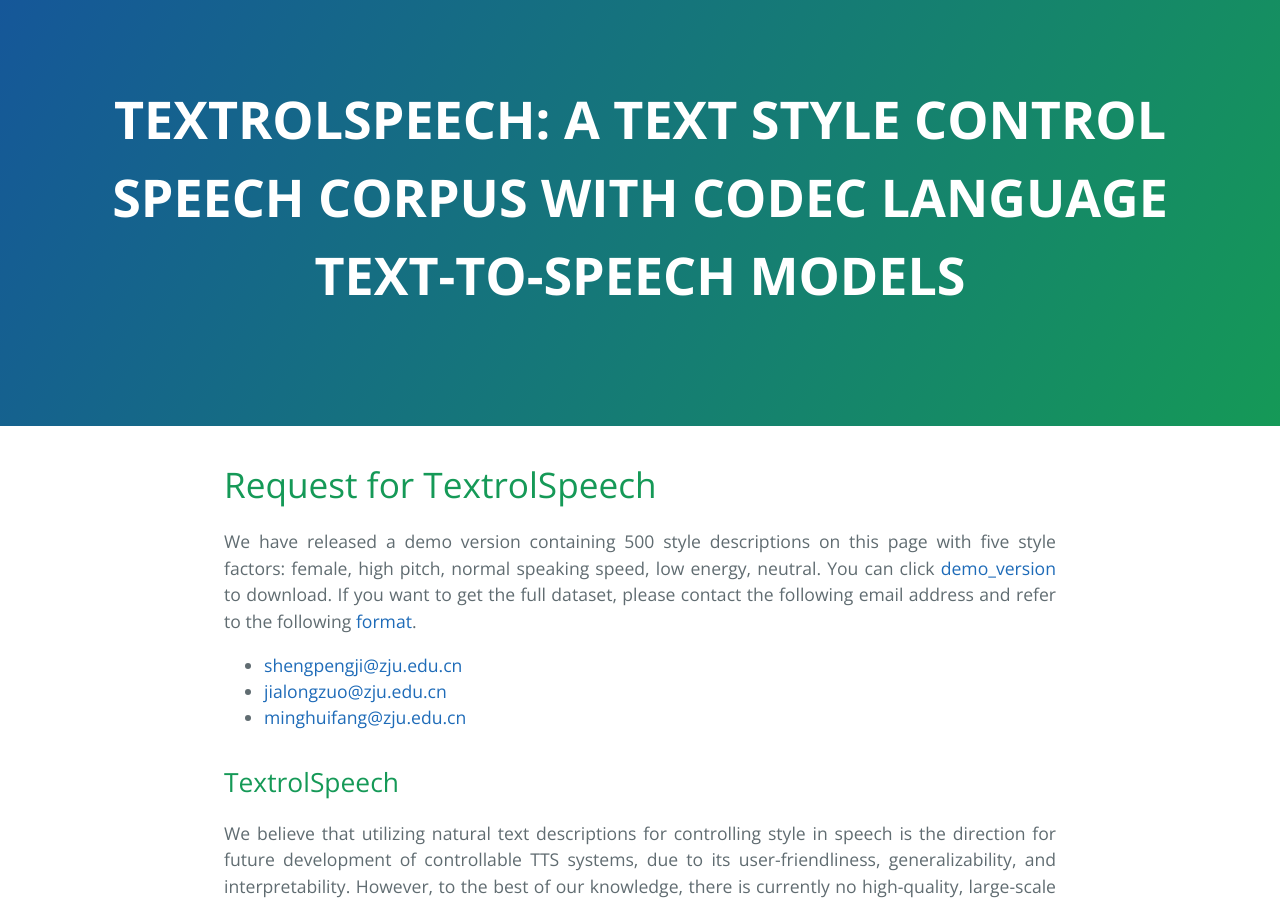
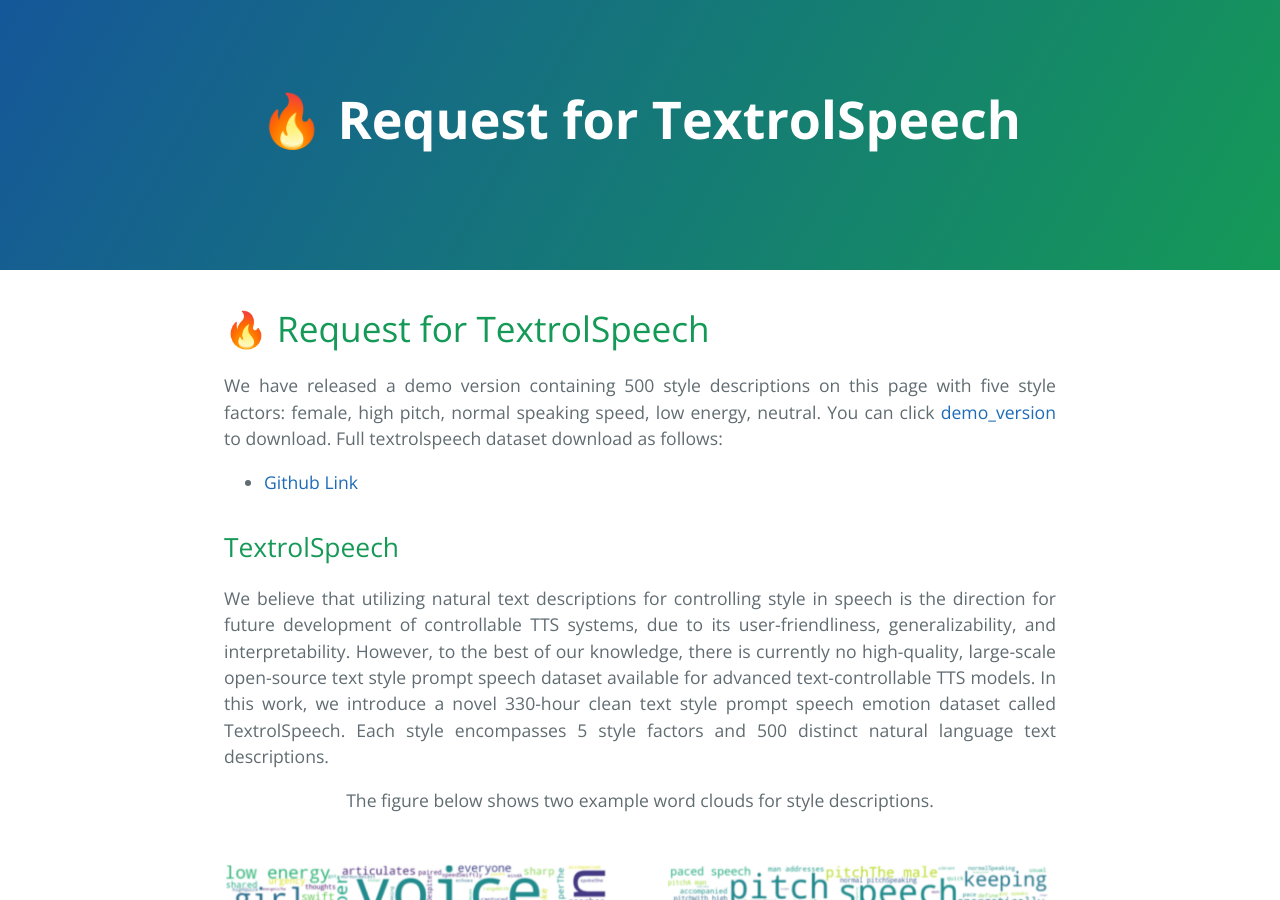
Before and after one commit to sall-e/sall-e.github.io, a Jekyll site: the page built from index.md, in a window 1280 px wide and 900 px high. Built offline with Jekyll 4.4.1, drawn with Linux system fonts in a browser that asks for light colours; our own code applies the rules of GitHub Pages for plain Markdown files; the repository's description, which GitHub fills in, is left out.

Commit message:
Update index.md

```diff
--- a/index.md
+++ b/index.md
@@ -1,13 +1,11 @@
-{:.no_toc}
 
-# Request for TextrolSpeech
+
+# 🔥 Request for TextrolSpeech
 <p align="justify">
 We have released a demo version containing 500 style descriptions on this page with five style factors: female, high pitch, normal speaking speed, low energy, neutral. You can click <a href="demo_version.txt" download="demo.txt">demo_version</a> to download.
-If you want to get the full dataset, please contact the following email address and refer to the following <a href="apply.md" download="apply_form.md">format</a>.
+Full textrolspeech dataset download as follows:
 <ul>
-<li> <a href="mailto:shengpengji@zju.edu.cn">shengpengji@zju.edu.cn</a> </li>
-<li> <a href="mailto:jialongzuo@zju.edu.cn">jialongzuo@zju.edu.cn</a> </li>
-<li> <a href="mailto:minghuifang@zju.edu.cn">minghuifang@zju.edu.cn</a> </li>
+<li> <a href="https://github.com/jishengpeng/TextrolSpeech">Github Link</a> </li>
 </ul>
 </p>
 
@@ -16,10 +14,6 @@ If you want to get the full dataset, please contact the following email address
 <p align="justify">
 We believe that utilizing natural text descriptions for controlling style in speech is the direction for future development of controllable TTS systems, due to its user-friendliness, generalizability, and interpretability. However, to the best of our knowledge, there is currently no high-quality, large-scale open-source text style prompt speech dataset available for advanced text-controllable TTS models. In this work, we introduce a novel 330-hour clean text style prompt speech emotion dataset called TextrolSpeech. Each style encompasses 5 style factors and 500 distinct natural language text descriptions.
 </p>
-
-<br>
-<img src="figure1.png">
-<br>
 
 <p align="center">The figure below shows two example word clouds for style descriptions.</p>
 <br>
```
